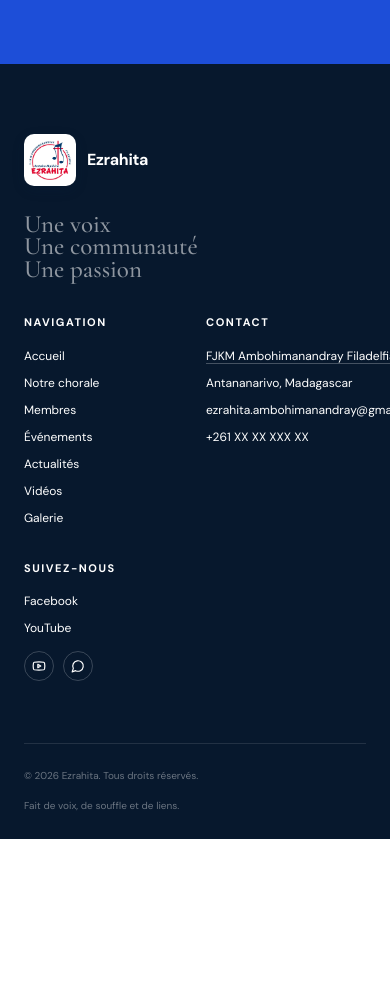
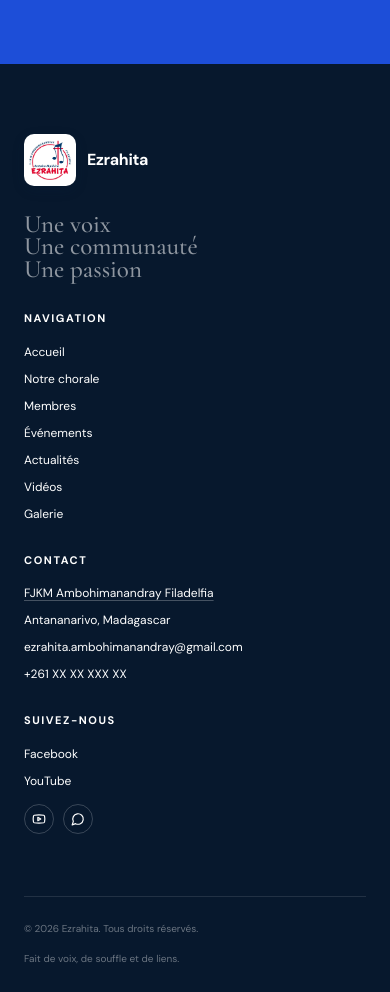
Before and after one commit to ImRanto/ezrahita, a React (Vite) app: page /about in a window 390 px wide. Shown: the part 3280-4272 px from the top of the page. Before the commit the page ends 4119 px from the top, so only its background shows below. Built offline with nearby package versions, Linux system fonts and the light colour scheme.

Commit message:
fix: improve layout and styling in Footer component for better responsiveness

```diff
--- a/src/components/Footer.tsx
+++ b/src/components/Footer.tsx
@@ -9,7 +9,7 @@ const socialLinks = [
 
 function FooterColumn({ title, children }) {
   return (
-    <div>
+    <div className="min-w-0">
       <h3 className="mb-[17px] text-white text-[11px] font-bold uppercase tracking-[0.14em]">
         {title}
       </h3>
@@ -22,8 +22,8 @@ export default function Footer() {
   return (
     <footer className="py-[70px] pb-[26px] text-white bg-[#07182d]">
       <div className="w-[min(1180px,calc(100%-48px))] mx-auto">
-        <div className="grid grid-cols-2 sm:grid-cols-2 lg:grid-cols-[1.45fr_1fr_1fr_1fr] gap-x-[22px] gap-y-[34px] lg:gap-[40px] pb-[62px]">
-          <div className="col-span-2 lg:col-span-1">
+        <div className="grid grid-cols-1 sm:grid-cols-2 lg:grid-cols-[1.45fr_1fr_1fr_1fr] gap-x-[22px] gap-y-[30px] lg:gap-[40px] pb-[62px]">
+          <div className="min-w-0 sm:col-span-2 lg:col-span-1">
             <Brand />
             <p className="max-w-[220px] mt-5 text-white/55 font-serif text-[25px] leading-[0.9]">
               Une voix
@@ -54,14 +54,14 @@ export default function Footer() {
               title="Voir sur Google Maps"
               className="group inline-flex items-start gap-1.5 text-white/56 text-xs transition-colors hover:text-white"
             >
-              <span className="underline decoration-white/25 underline-offset-[3px] transition-colors group-hover:decoration-white/70">
+              <span className="break-words underline decoration-white/25 underline-offset-[3px] transition-colors group-hover:decoration-white/70">
                 FJKM Ambohimanandray Filadelfia
               </span>
             </a>
-            <span className="text-white/56 text-xs">Antananarivo, Madagascar</span>
+            <span className="break-words text-white/56 text-xs">Antananarivo, Madagascar</span>
             <a
               href={`mailto:${contactEmail}`}
-              className="text-white/56 text-xs transition-colors hover:text-white"
+              className="break-all text-white/56 text-xs transition-colors hover:text-white"
             >
               {contactEmail}
             </a>
```
